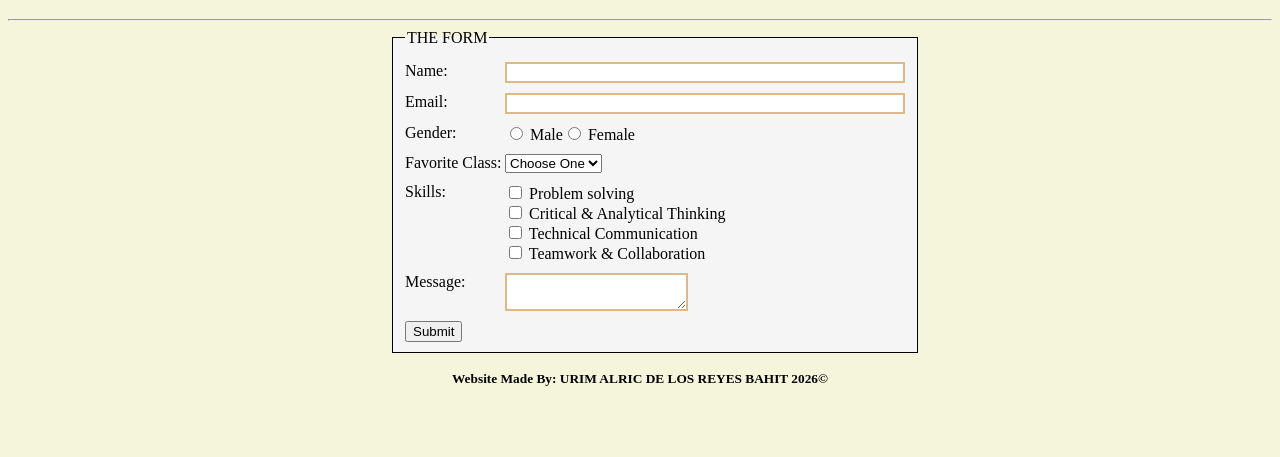
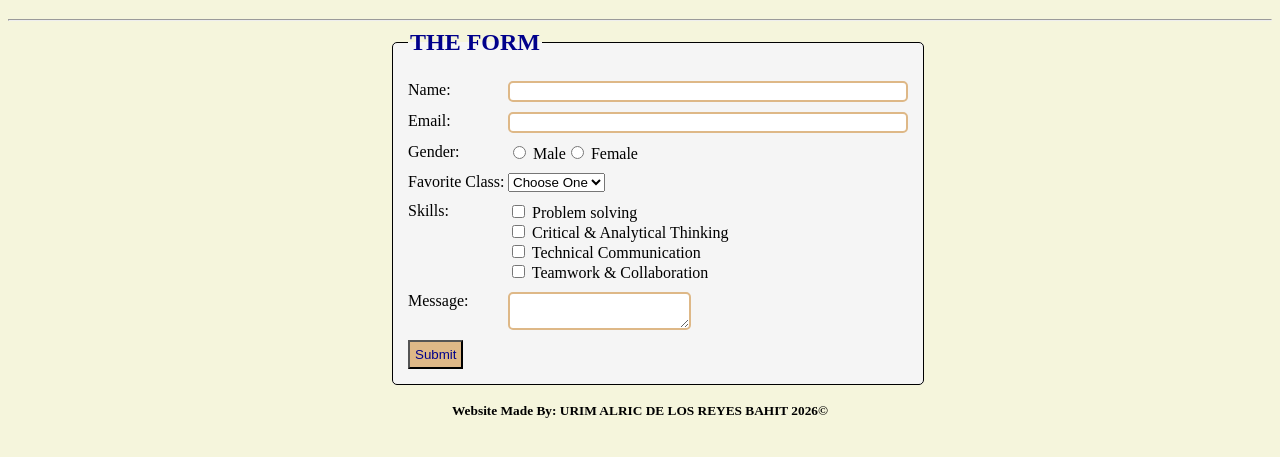
Before and after one commit to urimbahit/cs140-webdesign, a plain HTML site: page forms/index.html in a window 1280 px wide. Shown: the part 61-518 px from the top of the page. Drawn offline with Linux system fonts and the light colour scheme.

Commit message:
updated style for forms

```diff
--- a/forms/style.css
+++ b/forms/style.css
@@ -11,6 +11,14 @@ fieldset {
     border: 1px solid black;
     background-color: whitesmoke;
     width: 100%;
+    border-radius: 5px;
+    padding: 15px;
+}
+
+legend{
+    font-weight: 700;
+    font-size: x-large;
+    color: darkblue;
 }
 
 header,
@@ -22,6 +30,19 @@ input,
 textarea {
     border: 2px double burlywood;
     padding: 20px auto;
+    outline: none;
+    border-radius: 5px;
+}
+
+button{
+    background-color: burlywood;
+    color: darkblue;
+    padding: 5px;
+}
+
+button:hover{
+    background-color: antiquewhite;
+
 }
 
 .row {
@@ -56,6 +77,9 @@ textarea {
         background-color: whitesmoke;
         width: 100%;
         box-sizing: border-box;
+        border-radius: 5px;
     }
-
+    button{
+        margin: 0 auto;
+    }
 }
```
